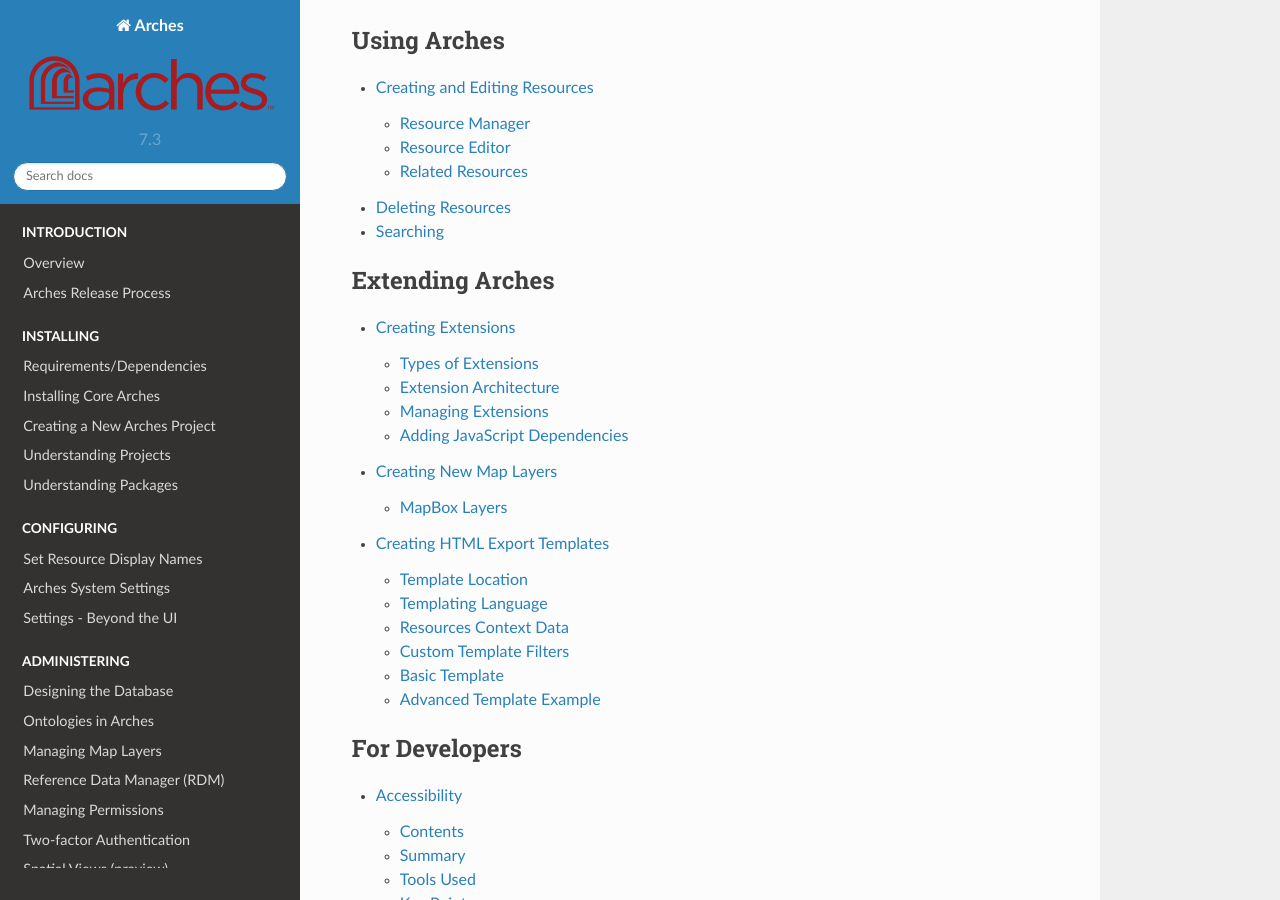
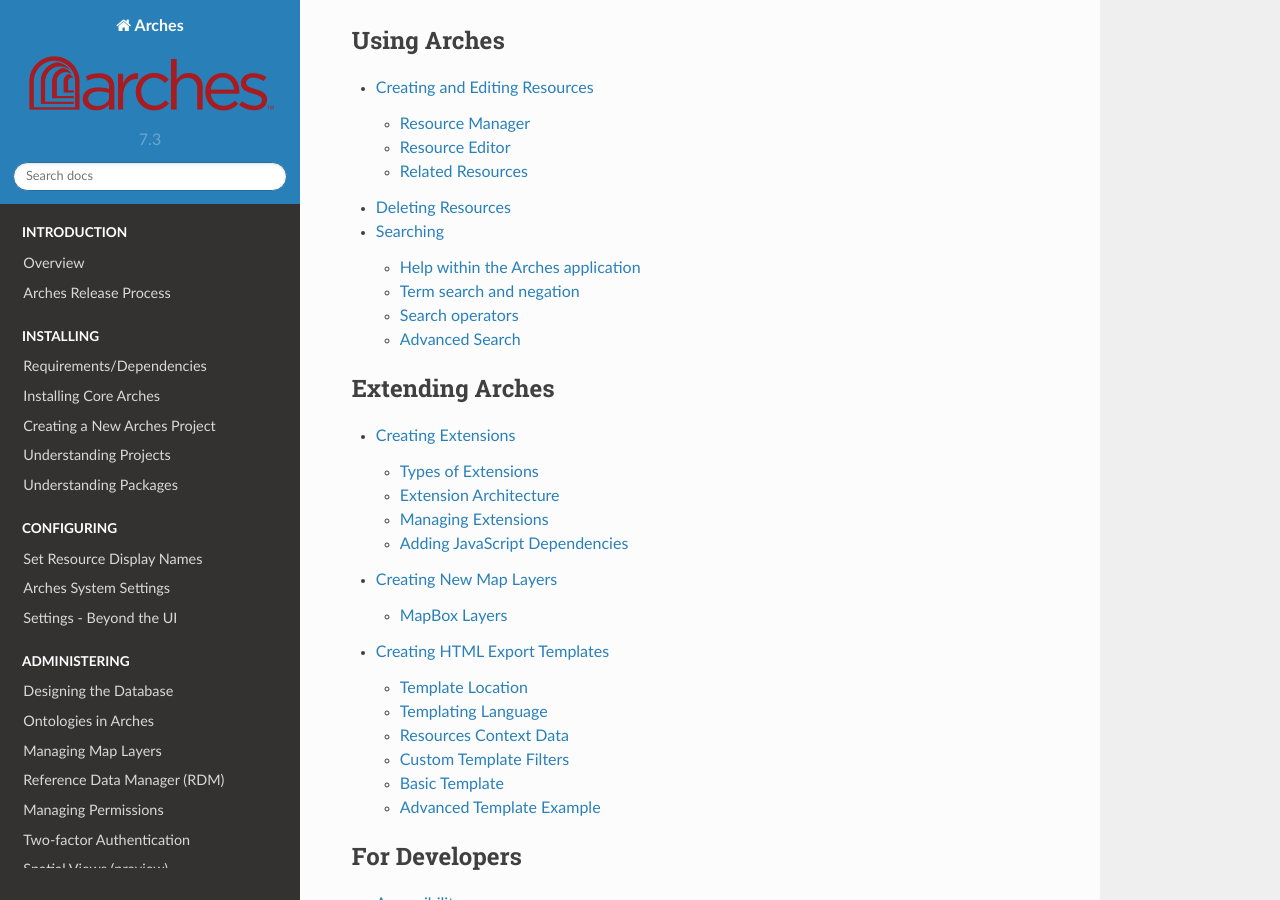
Before and after one commit to archesproject/arches-docs, a Sphinx documentation site: the page built from docs/index.txt, in a window 1280 px wide and 900 px high, scrolled down 2484 px. Built offline with Sphinx 7.4.7 and the Read the Docs theme 2.0.0, drawn with Linux system fonts in a browser that asks for light colours; some of the changed lines change nothing that is shown.

Commit message:
Added equiv search documentation merged into main

```diff
--- a/docs/searching.txt
+++ b/docs/searching.txt
@@ -2,4 +2,41 @@
 Searching
 #########
 
-https://github.com/archesproject/arches-docs/issues/225
+Help within the Arches application
+----------------------------------
+The Arches application itself comes bundled with brief guides on the use of search features. Users can open these guides by clicking on the **?** button in the top right of the search interface. The animation below illustrates activation of the search guide.
+
+.. image:: ./images/search-help-guide.gif
+
+
+
+Term search and negation
+------------------------
+Arches supports powerful features to search text. The text search can be used to match strings of text in any branch describing resource instances. One can also click on a search term for opposite effect, that is, to negate or exclude resource instances that match a given term. The animation below illustrates a text search to find resource instances containing the text “Iran” then a text search that excludes resource instances that contain the term “Iran”.
+
+.. image:: ./images/search-term-contains-and-negate.gif
+
+
+Search operators
+----------------
+The Arches search feature supports a number of operators that you can use to find and retrieve information. The following lists different operator types and their expected search behavior:
+
+    **Exact**: Putting your search term within quotes executes an exact search. An exact search only finds values that match then entire search string exactly, including case. For example, if the search term is “\"Excavation Unit\"” it will find the value “Excavation Unit 4”. It will *NOT* find “... this excavation unit ...“.
+
+    **Like**: This is a prefix based search. It will search for strings that begin with each term in the search string in any order and that there is a match for each term. It is not a "contains" search. For example, if the search term is “st bo” it will find “... stock book ...” , or “... books in stock ...”. It will *NOT* find a value with just “book” or find the value “last book” (where “last” ends in “st”).
+
+    **Equals**: This is a complete phrase search. It will only match full words in the exact order given. For example, if the search term is “stock book” it will find the value “Knoedler Stock Book 4”. It will *NOT* find “... books in stock ...“, or “... stocking new books ...”
+
+    **Wildcard**: This assumes the user is going to supply a search phrase exactly as they want. For example, a search for "st?ck" will find the values of “stock”, or “Stick”.
+    It will *NOT* find “The car is stuck in the woods”, because the “stuck” is surrounded by other words. If you need a "contains-like" query, then you need to supply leading and trailing asterisks. So, "\*st?ck\*" *WILL* find “The car is stuck in the woods”.
+
+In all the examples above we quote the search string for clarity. In the Arches application you wouldn’t need to put your search terms inside quotes.
+
+
+Advanced Search
+---------------
+Arches also has "Advanced Search" options that enable users to search with specific branches to find resource instances. This adds much more precision to a search. For example, if you have resource instances described by both a "Color" branch and a "Material" branch a simple search for the term “gold” may return some unwanted results. The Advanced Search allows you to specify that you want to search within the "Material" branch, so a search for the term “gold” will return resource instances described by the material "gold", not just the color "gold".
+
+Advanced Search is very powerful because you can use it to combine multiple search criteria together and compose complex queries. The animation below illustrates use of the Advanced Search option to search within specific branches.
+
+.. image:: ./images/advanced-search-example.gif
```
Also changed, not shown: 2 other files.
